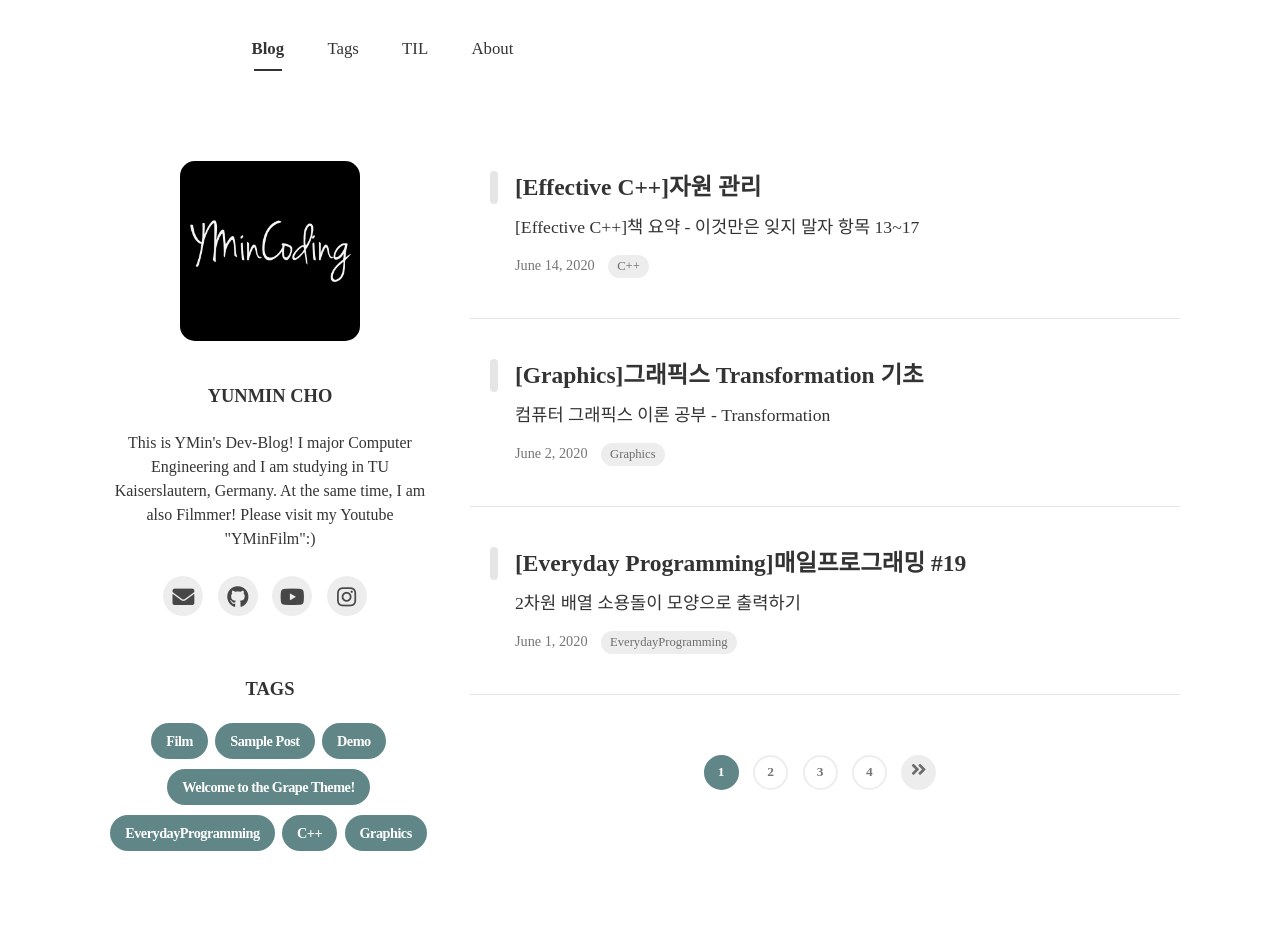
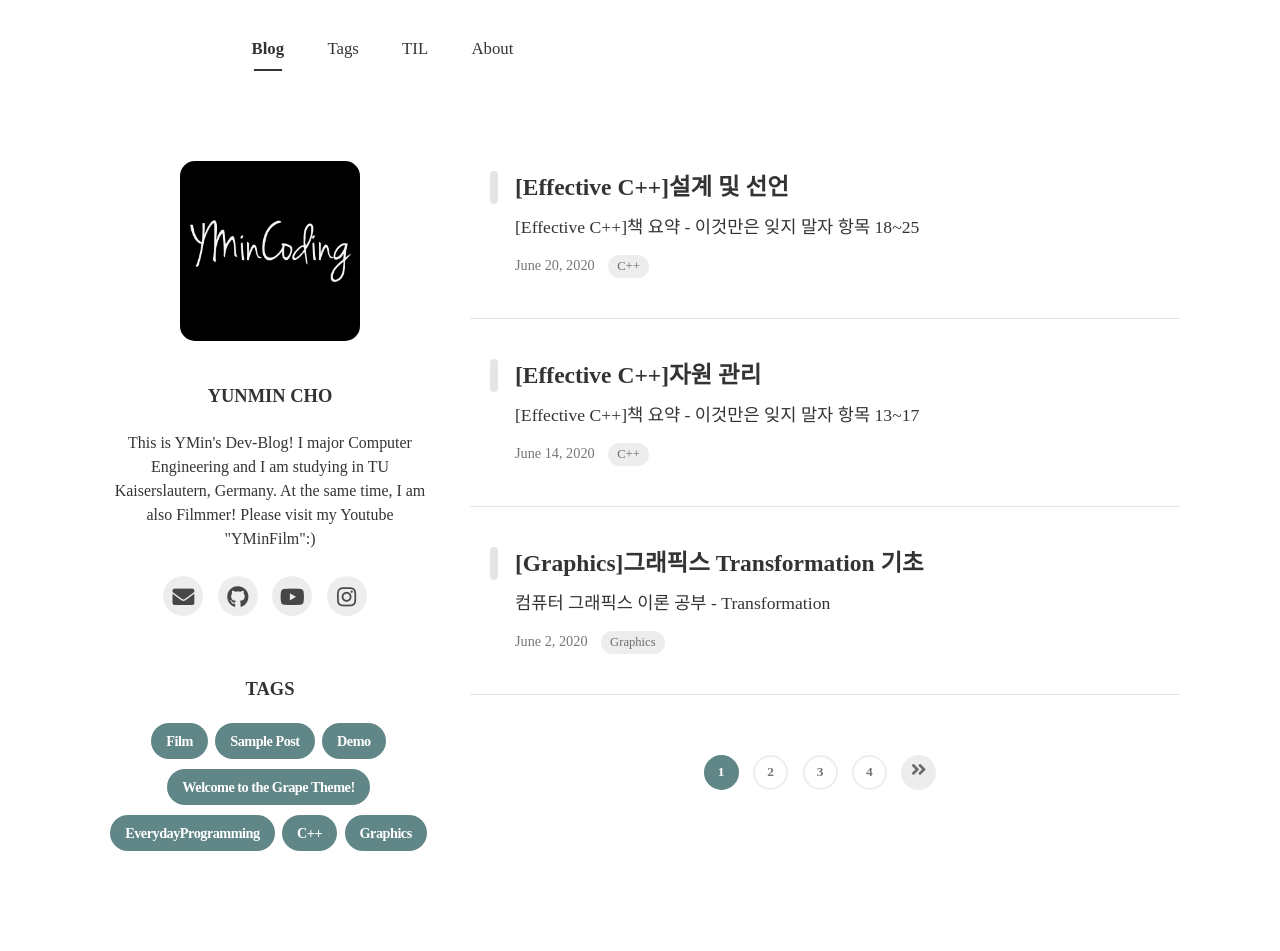
Before and after one commit to ymincoding/ymincoding.github.io, a Jekyll site: the page built from index.html, in a window 1280 px wide. Built offline with Jekyll 4.4.1, drawn with Linux system fonts in a browser that asks for light colours; nearby versions of some CDN libraries; some web fonts are replaced; the list of posts is cut into pages by our own code.

Commit message:
edited post

```diff
--- a/_posts/C++/2020-06-14-effective_c++_13~17.md
+++ b/_posts/C++/2020-06-14-effective_c++_13~17.md
@@ -21,4 +21,7 @@ category: [C++]
 - 자원 접근은 명시적 변환 혹은 암시적 변환을 통해 가능하다. 안전성만 따지면 명시적 변환이 대체적으로 더 낫지만, 고객 편의성을 놓고 보면 암시적 변환이 괜찮다.
 
 #### __항목 16: new 및 delete를 사용할 때는 형태를 반드시 맞추자__
--
+- new 표현식에 []를 썼으면, 대응되는 delete 표현식에도 []를 써야한다. 마찬가지로 new 표현식에 []를 안 썼으면, 대응되는 delete 표현식에도 []를 쓰지 말아야 한다.
+
+#### __항목 17: new로 생성한 객체를 스마트 포인터에 저장하는 코드는 별도의 한 문장으로 만들자__
+- new로 생성한 객체를 스마트 포인터로 넣는 코드는 별도의 한 문장으로 만들어라. 이것이 안 되어 있으면, 예외가 발생될 때 디버깅하기 힘든 자원 누출이 초래될 수 있다.
--- /dev/null
+++ b/_posts/C++/2020-06-20-effective_c++_18~25.md
@@ -0,0 +1,12 @@
+---
+layout: post
+title: "[Effective C++]설계 및 선언"
+description: >
+    [Effective C++]책 요약 - 이것만은 잊지 말자 항목 18~25
+author: Yunmin Cho
+tags: [C++]
+category: [C++]
+---
+
+#### __항목 18: 인터페이스 설계는 제대로 쓰기엔 쉽게, 엉터리로 쓰기엔 어렵게 하자__
+-
```
